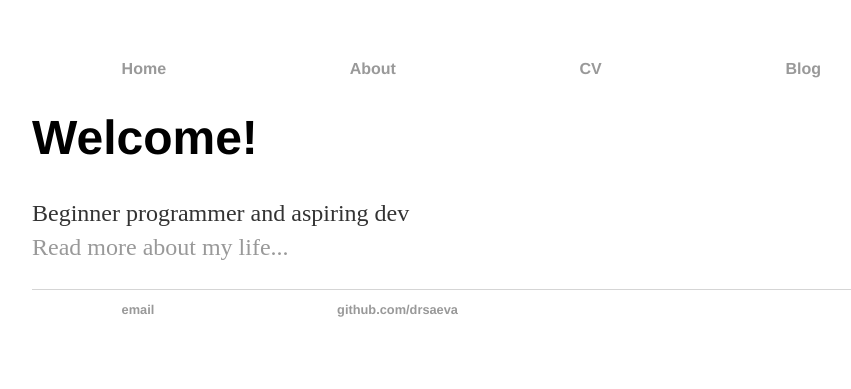
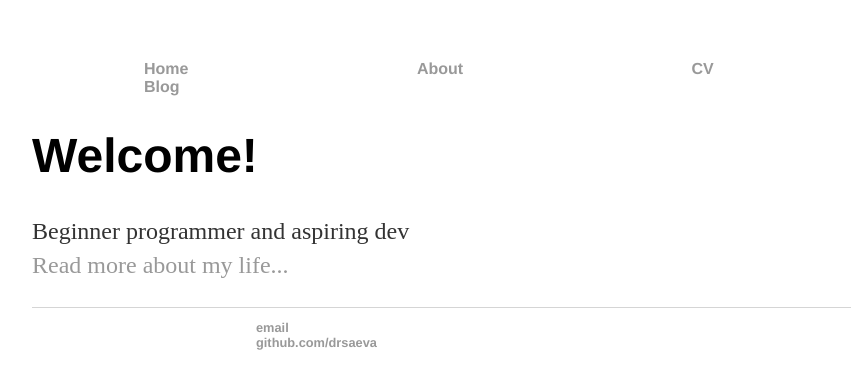
Before and after one commit to drsaeva/drsaeva.github.io, a Jekyll site: the page built from index.html, in a window 1280 px wide. Shown: the top 389 px of the page, without its empty margins (160-1011 px from the left). Built offline with Jekyll 4.4.1, drawn with Linux system fonts in a browser that asks for light colours.

Commit message:
css li styling

```diff
--- a/css/main.css
+++ b/css/main.css
@@ -5,14 +5,18 @@ body {
 nav ul, footer ul {
     font-family:'Helvetica', 'Arial', 'Sans-Serif';
     padding: 0px;
-    padding-left:
     list-style: none;
     font-weight: bold;
 }
-nav ul li, footer ul li {
+nav ul li {
     display: inline;
-    margin-right: 10%;
-    margin-left: 10%;
+    margin-right: 12.5%;
+    margin-left: 12.5%;
+}
+footer ul li {
+    display: inline;
+    margin-right: 25%;
+    margin-left: 25%;
 }
 a {
     text-decoration: none;
```
